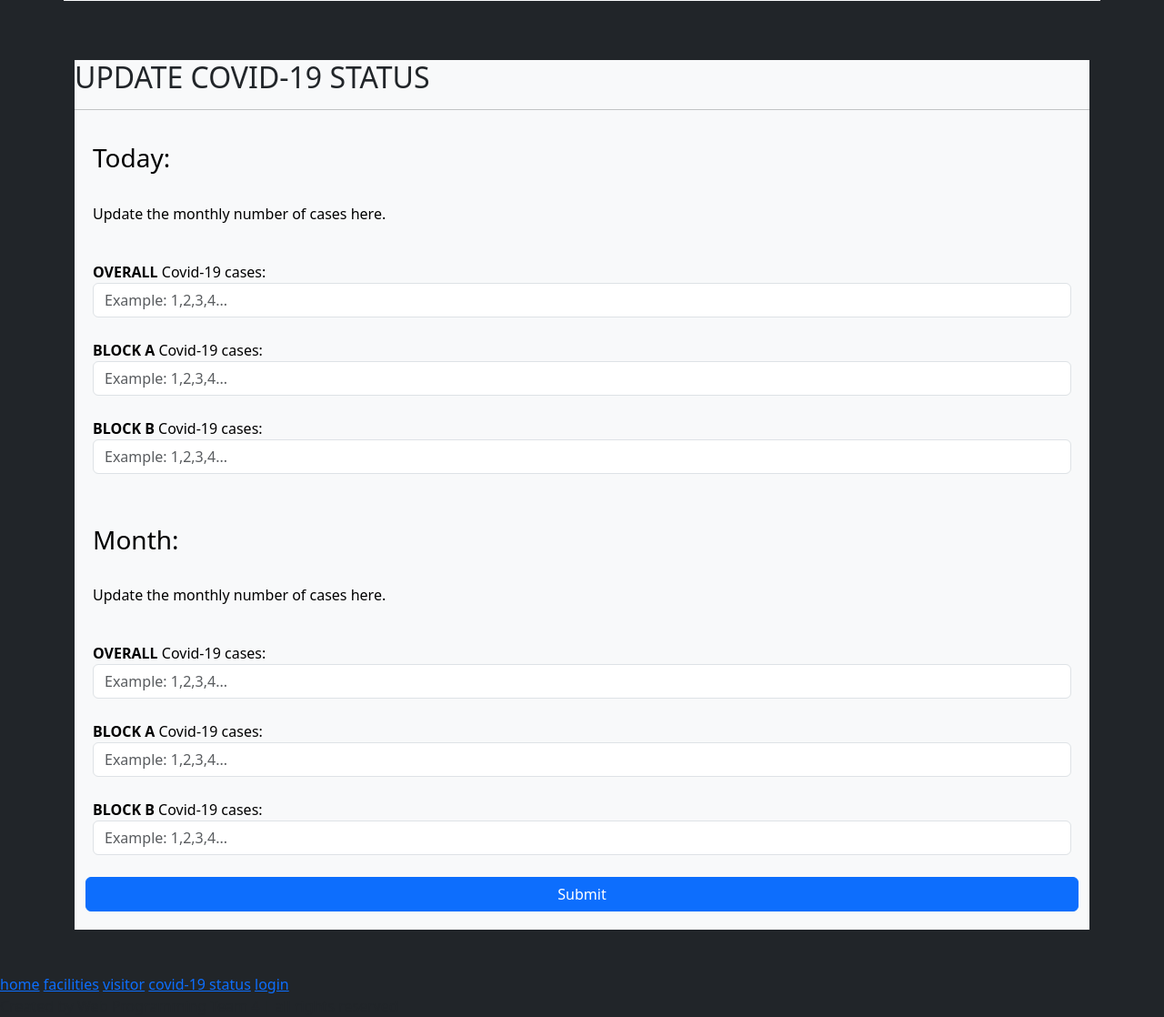
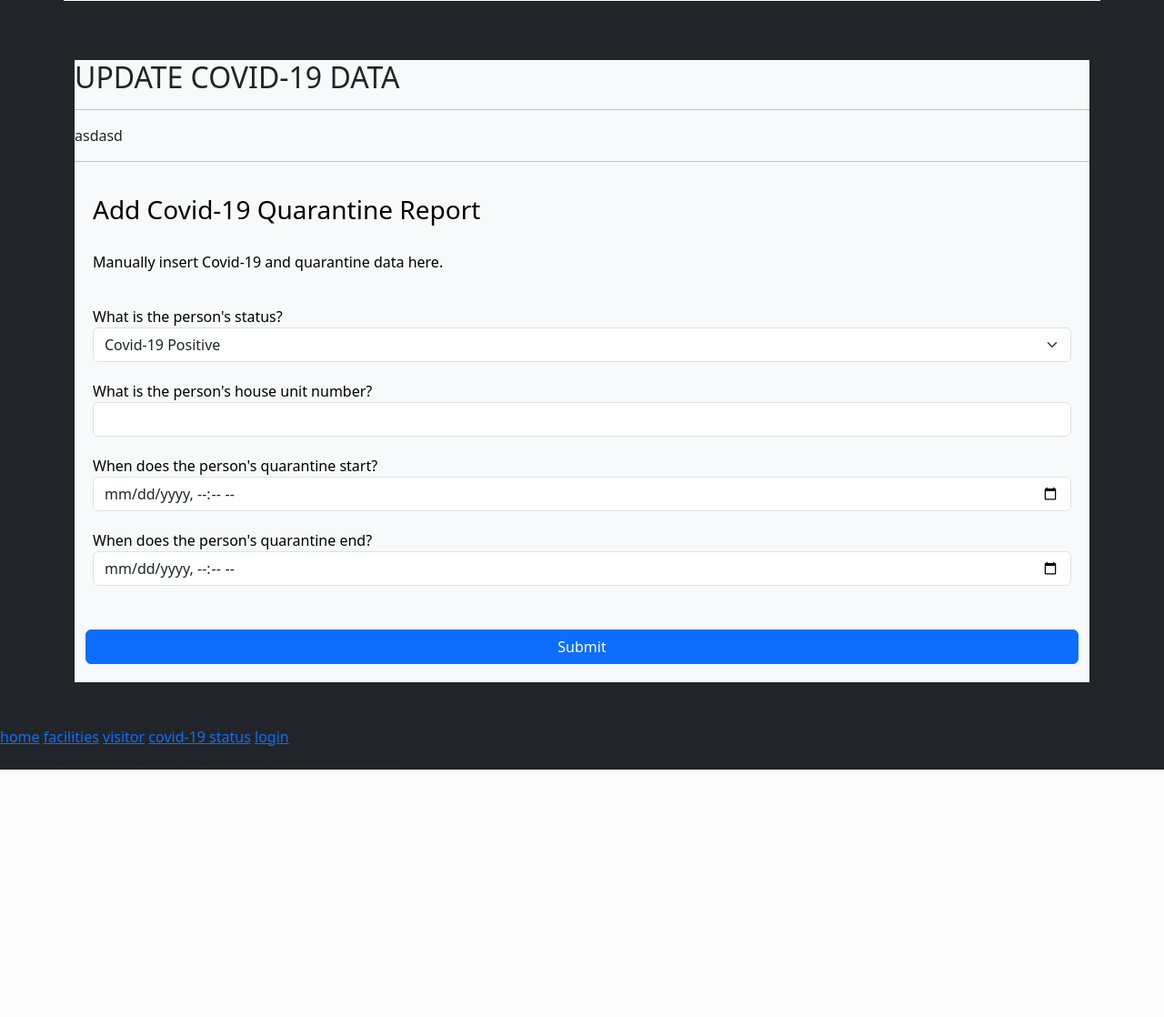
Before and after one commit to zattomato/Web-Programming, a PHP site: page /c19updatedata.html in a window 1280 px wide. Shown: the part 639-1757 px from the top of the page at 91% size. After the commit the page ends 1485 px from the top, so only its background shows below. Run offline with PHP 8.4, Linux system fonts and the light colour scheme; some libraries are stand-ins or nearby versions.

Commit message:
i have no idea

```diff
--- a/c19management/c19updatedata.html
+++ b/c19management/c19updatedata.html
@@ -205,69 +205,44 @@
 
           <div id="updatedataform" class="col gap-3 bg-light">
 
-            <h2 id="updatedata" class="mb-2 gap-5 text-dark">UPDATE COVID-19 STATUS</h2>
+            <h2 id="updatedata" class="mb-2 gap-5 text-dark">UPDATE COVID-19 DATA</h2>
+            <hr>
+
+            asdasd
+
             <hr>
             <form id="update" action="" method="post">
-              <div class="row g-3 gap-2" style="padding: 20px; color: black;">
+              <div class="row g-3 gap-1" style="padding: 20px; color: black;">
 
                 <form>
 
-                  <h3 id="header1">Today: <?php //Today's Day and Date
-                    echo date('l');
-                    echo date(" - d/m/Y");
-                    echo date(" - H:i:s"); ?>
-                    <?php ?>
-                  </h3>
-                  <p id="subtotal">Update the monthly number of cases here.</p>
-
+                  <h3 id="header1">Add Covid-19 Quarantine Report</h3>
+                  <p id="subtotal">Manually insert Covid-19 and quarantine data here.</p>
                   <div class="form-group">
-                    <label for="DCases"><span><b>OVERALL</b></span> Covid-19 cases:</label>
-
-                    <input type="number" class="form-control" id="DCases1" placeholder="Example: 1,2,3,4...">
+                    <label for=status>What is the person's status? </label><br>
+                    <select class="form-select" id="status" name="c19status">
+                      <option value="positive"> Covid-19 Positive</option>
+                      <option value="close"> Close Contact</option>
+                    </select>
                   </div>
                   <div class="form-group">
-                    <label for="DCasesA"><span><b>BLOCK A</b></span> Covid-19 cases:</label>
-
-                    <input type="number" class="form-control" id="DCasesA1" placeholder="Example: 1,2,3,4...">
+                    <label for=status>What is the person's house unit number? </label><br>
+                    <input type="text" class="form-control" id ="" name="myHouseNum">
                   </div>
                   <div class="form-group">
-                    <label for="DCasesB"><span><b>BLOCK B</b></span> Covid-19 cases:</label>
-
-                    <input type="number" class="form-control" id="DCasesB1" placeholder="Example: 1,2,3,4...">
-                  </div>
-                  <br>
-                  <h3 id="header1">Month: <?php echo date('F');?> </h3> <!-- Month-->
-                  <p id="subtotal">Update the monthly number of cases here.</p>
-
-                    <div class="form-group">
-                    <label for="MCases"><span><b>OVERALL</b></span> Covid-19 cases:</label>
-
-                    <input type="number" class="form-control" id="MCases1" placeholder="Example: 1,2,3,4...">
+                    <label for="time">When does the person's quarantine start?</label>
+                    <input type="datetime-local" class="form-control" id="time" name="myQuarantineStarts">
                   </div>
                   <div class="form-group">
-                    <label for="MCasesA"><span><b>BLOCK A</b></span> Covid-19 cases:</label>
-
-                    <input type="number" class="form-control" id="MCasesA1" placeholder="Example: 1,2,3,4...">
-                  </div>
-                  <div class="form-group">
-                    <label for="MCasesB"><span><b>BLOCK B</b></span> Covid-19 cases:</label>
-
-                    <input type="number" class="form-control" id="MCasesB1" placeholder="Example: 1,2,3,4...">
-                  </div>
+                   <label for="time">When does the person's quarantine end?</label>
+                    <input type="datetime-local" class="form-control" id="time" name="myQuarantineEnds">
+                  </div><br>
                   <button type="submit" class="btn btn-primary" onclick="getInputValue();">Submit</button>
                   <script>
 
                     function getInputValue(){
-                        // Selecting the input element and get its value
-                        var DCasesO = document.getElementById("DCases1").value;
-                        var DCasesA = document.getElementById("DCasesA1").value;
-                        var DCasesB = document.getElementById("DCasesB1").value;
-                        var MCasesO = document.getElementById("MCases1").value;
-                        var MCasesA = document.getElementById("MCasesA1").value;
-                        var MCasesB = document.getElementById("MCasesB1").value;
-
                         // Displaying the value
-                        alert("You have submitted:\n"+"Daily Cases:"+DCasesO+"\nDaily Cases Block A:"+DCasesA+"\nDaily Cases Block B:"+DCasesB+"\nMonthly Cases:"+MCasesO+"\nMonthly Cases Block A:"+MCasesA+"\nMonthly Cases Block B:"+MCasesB);
+                        alert("You have submitted the Covid-19 report");
                     }
                 </script>
                 </form>
--- /dev/null
+++ b/c19management/validation.php
@@ -0,0 +1 @@
+Hello
--- a/user/covid-19 report.html
+++ b/user/covid-19 report.html
@@ -85,7 +85,7 @@
                 </select>
               </div>
               <div class="mb-3">
-                <label for=status>What is your house number? </label><br>
+                <label for=status>What is your house unit number? </label><br>
                 <input type="text" class="form-control" id ="" name="myHouseNum">
               </div>
               <div class="mb-3">
```
Also changed, not shown: c19management/c19validation.php (+13 -25 lines).
